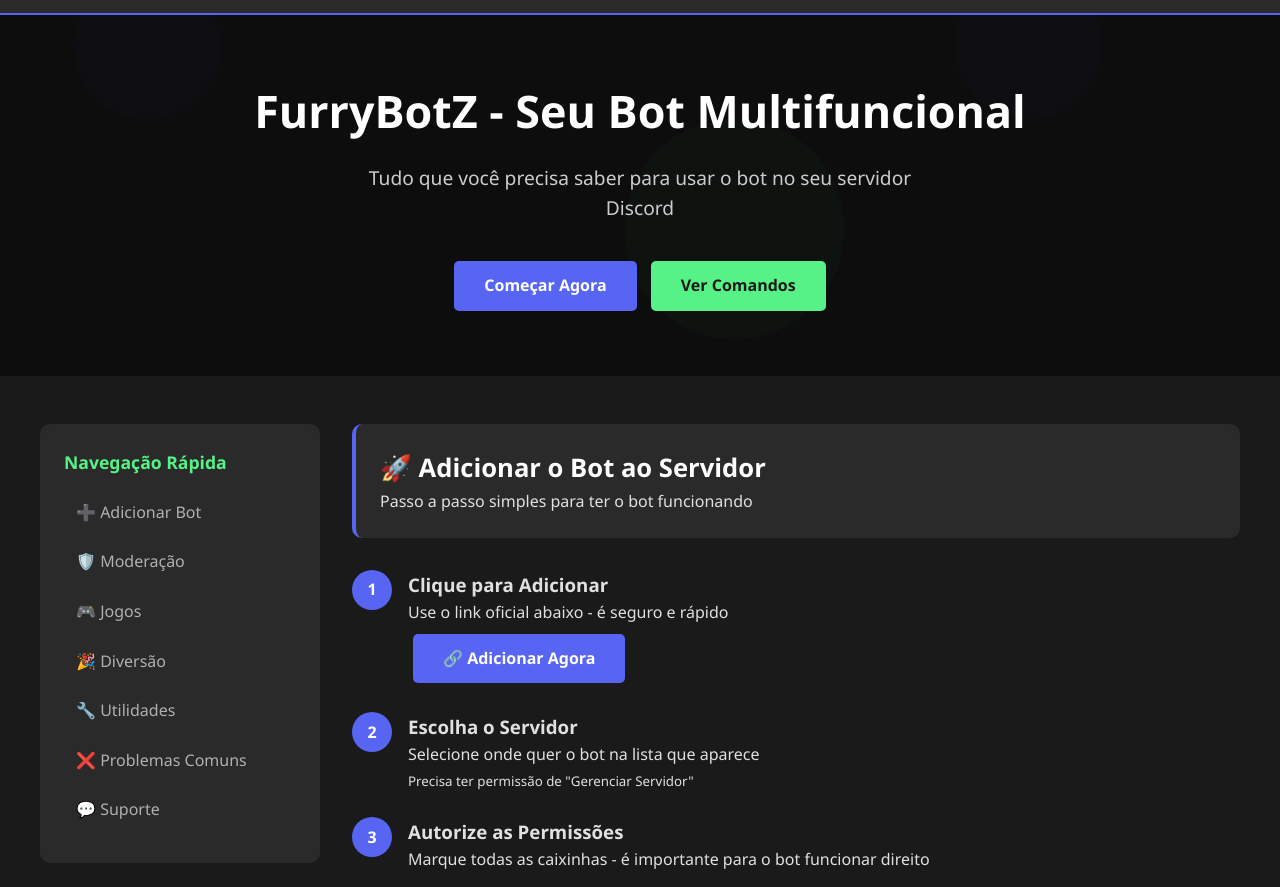
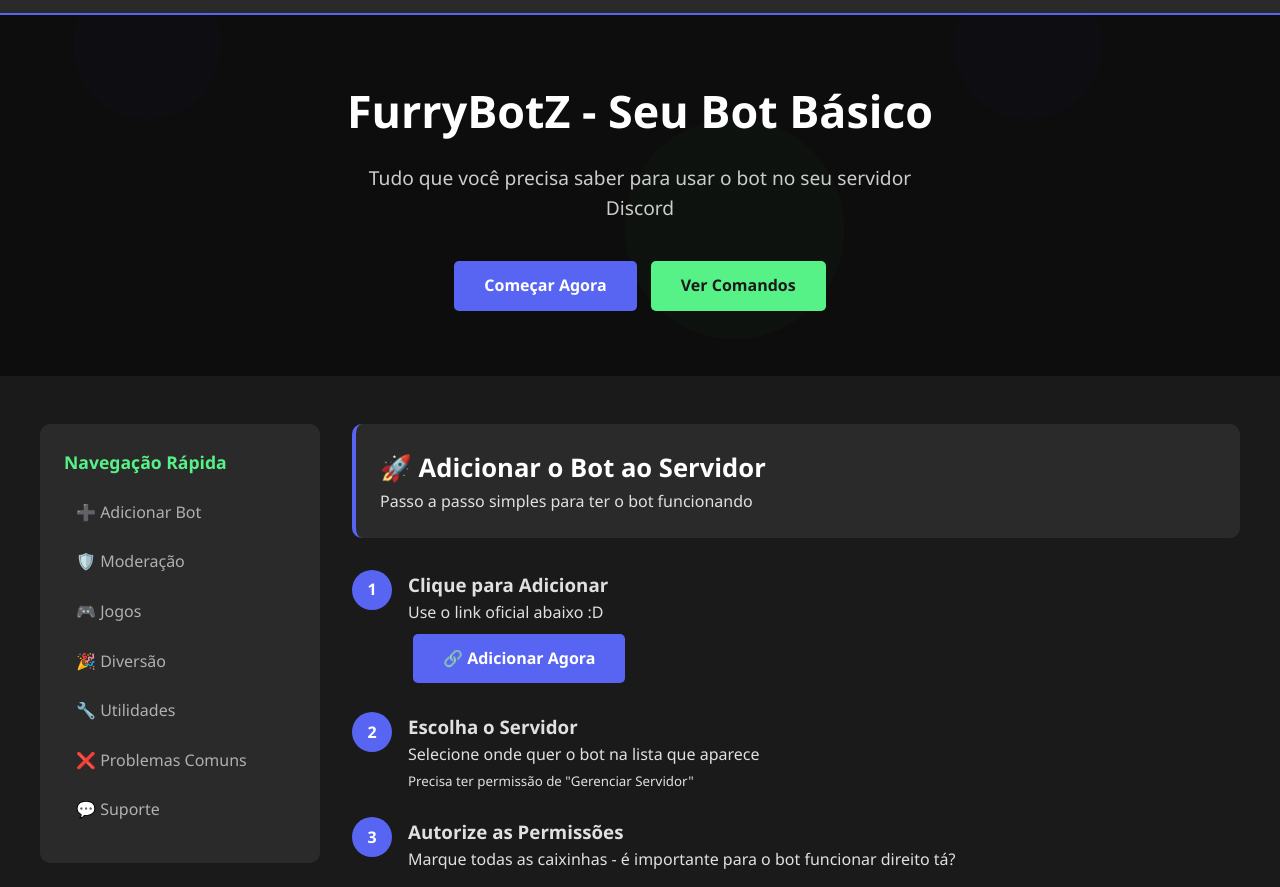
Before and after one commit to NewMatheusDC/FurryBotZ.github.io, a plain HTML site: page index.html in a window 1280 px wide. Shown: the part 65-952 px from the top of the page. Drawn offline with Linux system fonts and the light colour scheme.

Commit message:
Update index.html

```diff
--- a/index.html
+++ b/index.html
@@ -400,7 +400,7 @@
 
     <section class="hero" id="inicio">
         <div class="container">
-            <h1>FurryBotZ - Seu Bot Multifuncional</h1>
+            <h1>FurryBotZ - Seu Bot Básico</h1>
             <p>Tudo que você precisa saber para usar o bot no seu servidor Discord</p>
             <div style="margin-top: 2rem;">
                 <a href="#adicionar" class="btn">Começar Agora</a>
@@ -435,7 +435,7 @@
                         <div class="step-number">1</div>
                         <div>
                             <h3>Clique para Adicionar</h3>
-                            <p>Use o link oficial abaixo - é seguro e rápido</p>
+                            <p>Use o link oficial abaixo :D</p>
                             <a href="https://discord.com/oauth2/authorize?client_id=1414755327093768305"
                                class="btn" target="_blank" style="margin-top: 0.5rem;">
                                 🔗 Adicionar Agora
@@ -456,7 +456,7 @@
                         <div class="step-number">3</div>
                         <div>
                             <h3>Autorize as Permissões</h3>
-                            <p>Marque todas as caixinhas - é importante para o bot funcionar direito</p>
+                            <p>Marque todas as caixinhas - é importante para o bot funcionar direito tá?</p>
                         </div>
                     </div>
 
```
